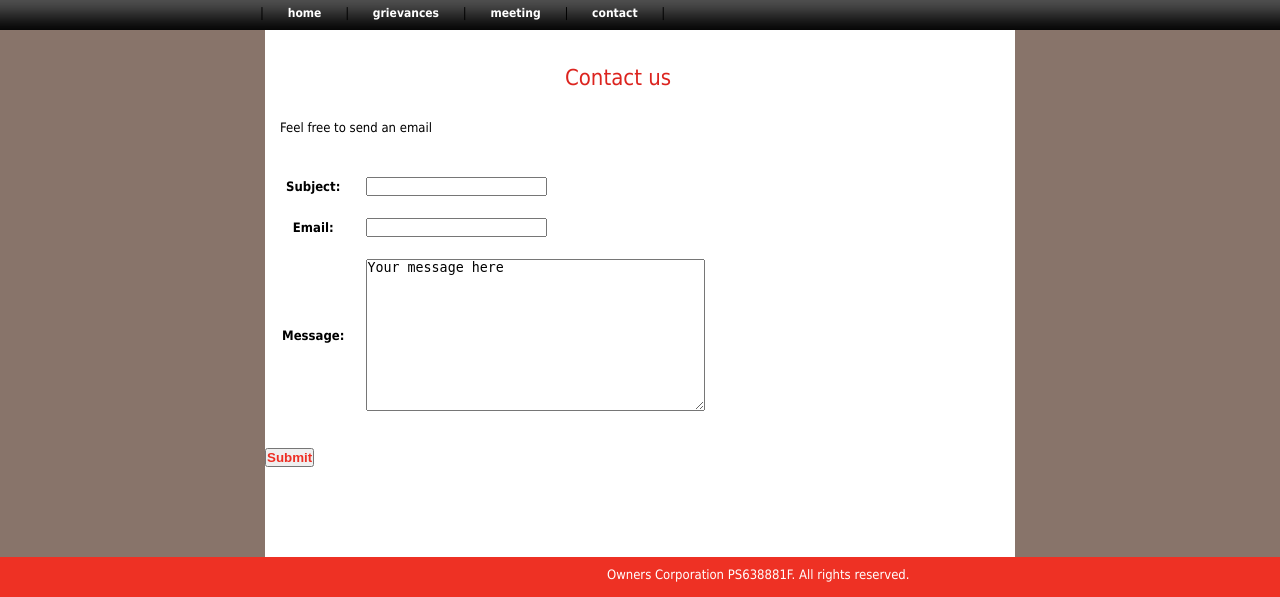
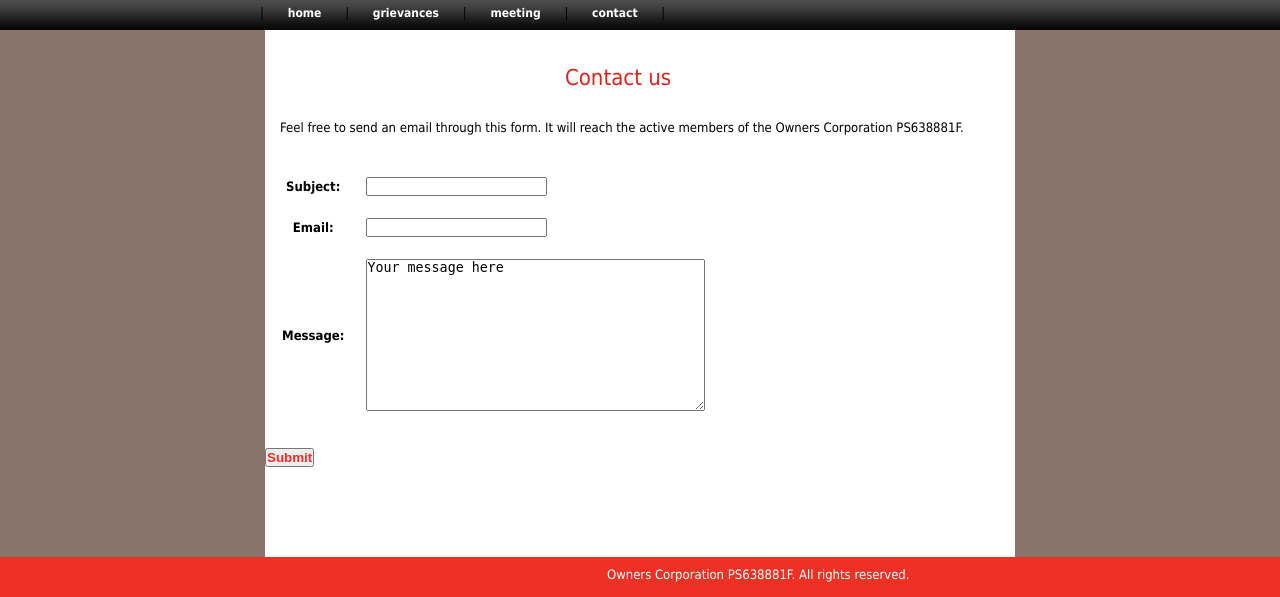
Before and after one commit to gavrol/DjangoSite01, a Django app: page /contact/ in a window 1280 px wide. Shown: the top 597 px of the page. Run offline with Django 3.2, Linux system fonts and the light colour scheme.

Commit message:
again and again

```diff
--- a/Charnwood/templates/contact_form.html
+++ b/Charnwood/templates/contact_form.html
@@ -9,7 +9,7 @@
     <h1>Contact us</h1>
 	<br/>
 
-	<p> Feel free to send an email </p>
+	<p> Feel free to send an email through this form. It will reach the active members of the Owners Corporation PS638881F. </p>
 
     {% if form.errors %}
         <p style="color: red;  font-weight:bold;  margin: 0 0 3px;  padding: 4px 5px;">
```
